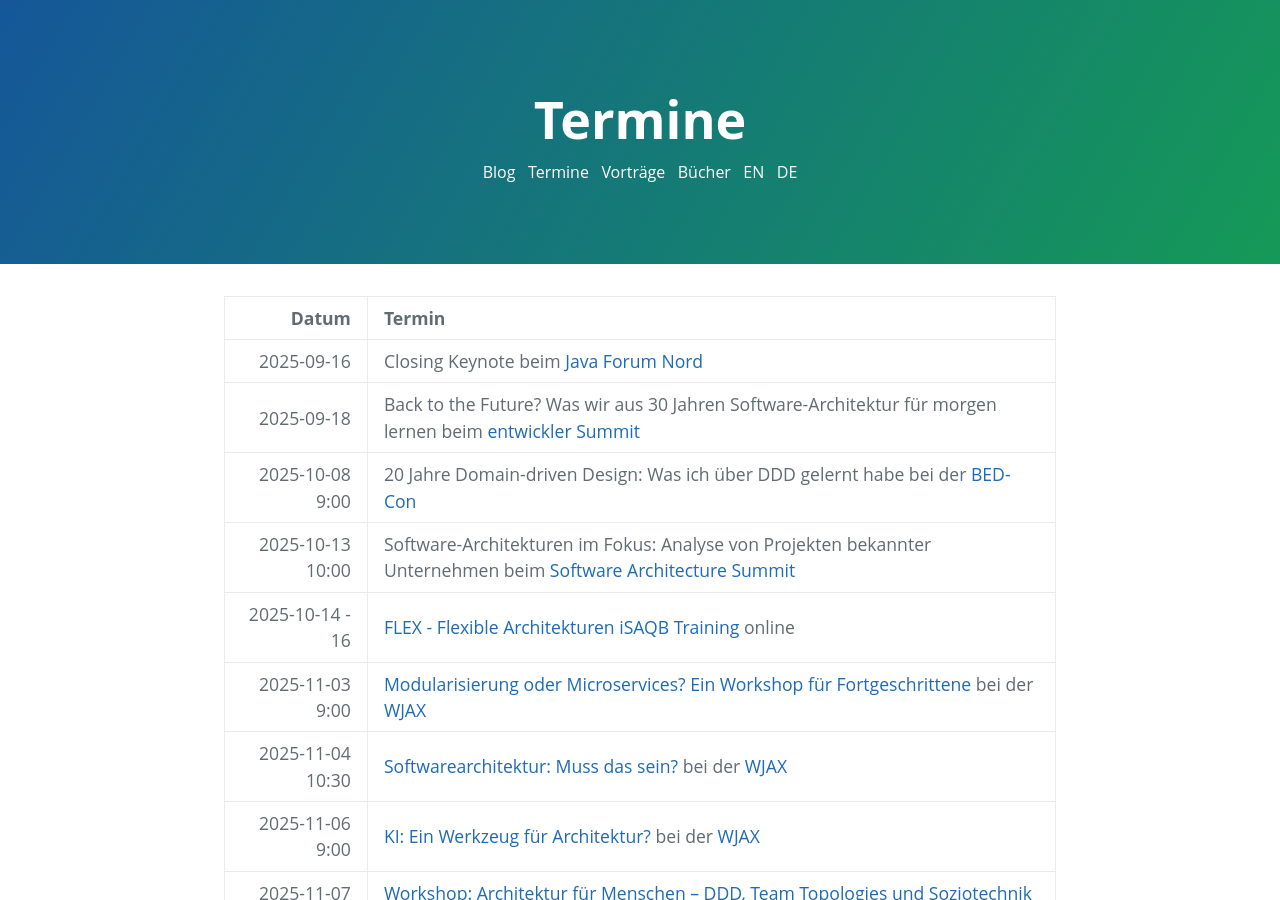
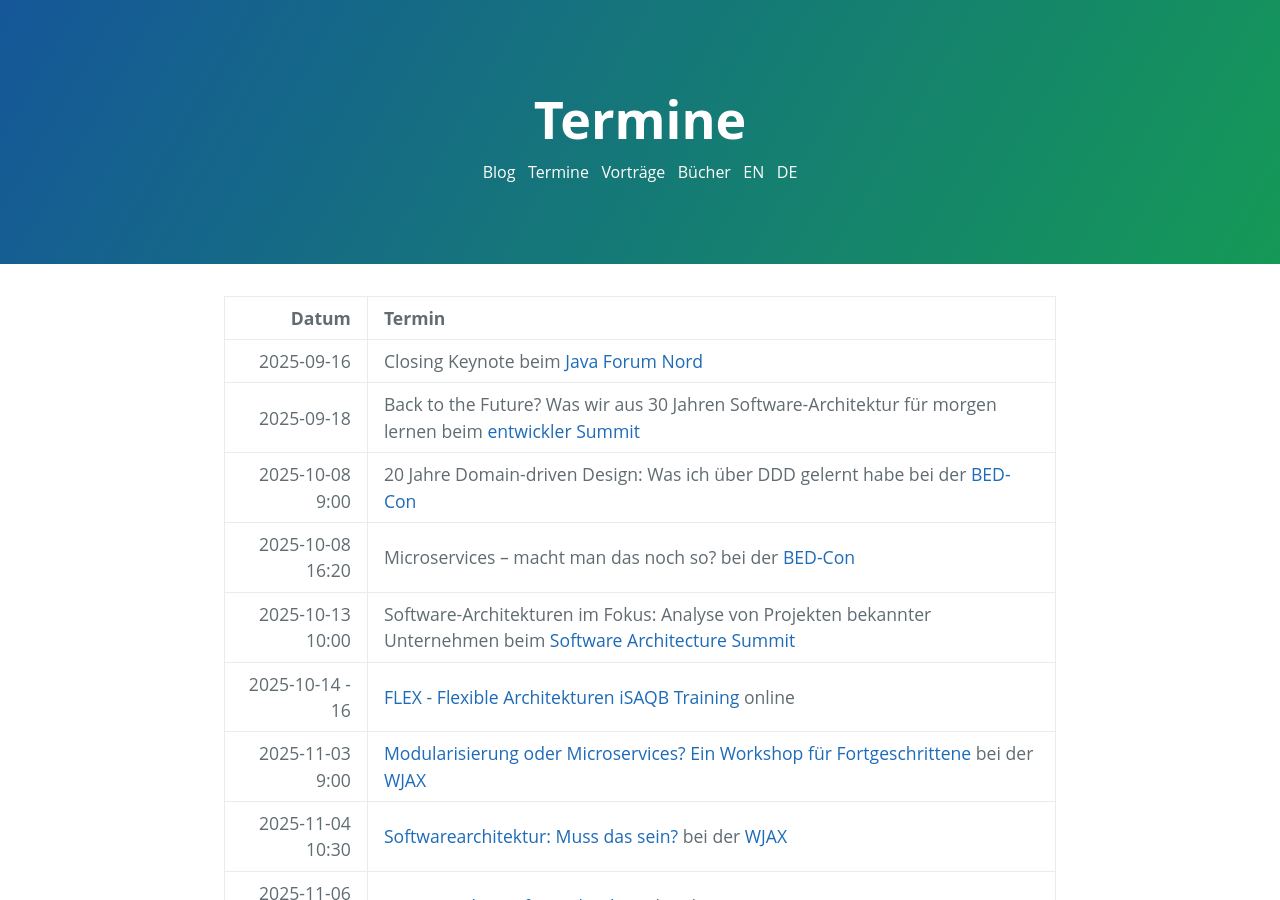
Before and after one commit to ewolff/ewolff.com, a Jekyll site: the page built from termine.md, in a window 1280 px wide and 900 px high. Built offline with Jekyll 4.4.1, drawn with Linux system fonts in a browser that asks for light colours.

Commit message:
Microservices – macht man das noch so? bei der BED-Con ergänzt

```diff
--- a/termine.md
+++ b/termine.md
@@ -8,6 +8,7 @@ layout: de
 |       2025-09-16 | Closing Keynote beim [Java Forum Nord](https://javaforumnord.de/2025/)                                                                                                                                      |
 |       2025-09-18 | Back to the Future? Was wir aus 30 Jahren Software-Architektur für morgen lernen beim [entwickler Summit](https://entwickler.de/entwickler-summit/)                                                         |
 |  2025-10-08 9:00 | 20 Jahre Domain-driven Design: Was ich über DDD gelernt habe bei der [BED-Con](https://bed-con.org/)                                                                                                        |
+| 2025-10-08 16:20 | Microservices – macht man das noch so? bei der [BED-Con](https://bed-con.org/)                 |
 | 2025-10-13 10:00 | Software-Architekturen im Fokus: Analyse von Projekten bekannter Unternehmen beim [Software Architecture Summit](https://entwickler.de/conferences/software-architecture-summit-oktober-2025)               |
 |  2025-10-14 - 16 | [FLEX - Flexible Architekturen iSAQB Training](https://www.socreatory.com/de/trainings/flex) online                                                                                                         |
 |  2025-11-03 9:00 | [Modularisierung oder Microservices? Ein Workshop für Fortgeschrittene](https://jax.de/microservices/microservices-workshop-fortgeschrittene/) bei der [WJAX](https://jax.de/muenchen/)                     |
```
Also changed, not shown: schedule.md (+1 -0 lines).
